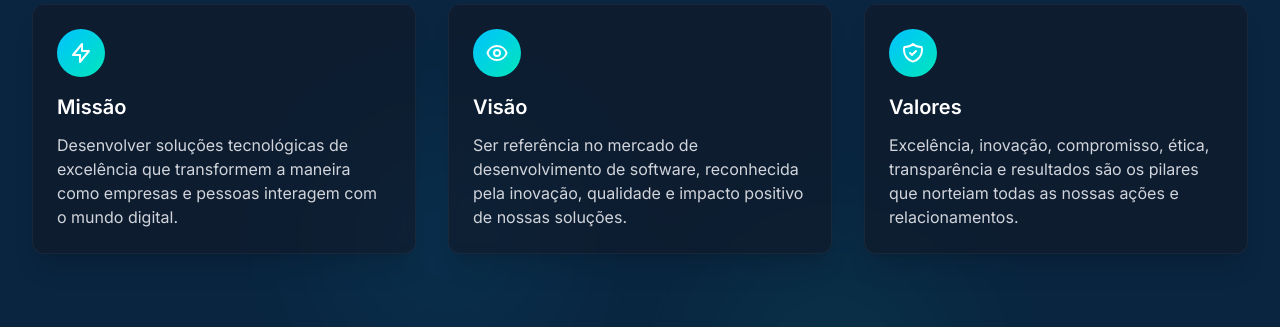
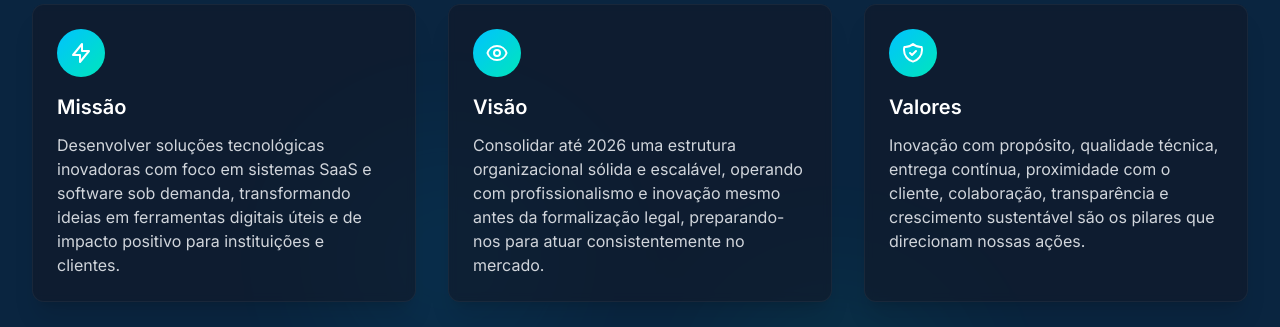
Before and after one commit to GustavoAlmeidaPuff/protonpage, a React (Vite) app: page / in a window 1280 px wide. Shown: the part 1060-1387 px from the top of the page. Built offline with nearby package versions, Linux system fonts and the light colour scheme.

Commit message:
Atualiza descrições de missão, visão e valores na seção "Sobre" para refletir objetivos e princípios mais claros e específicos da empresa.

```diff
--- a/src/components/About.tsx
+++ b/src/components/About.tsx
@@ -62,7 +62,7 @@ const About = () => {
         <div className="grid grid-cols-1 md:grid-cols-2 lg:grid-cols-3 gap-8">
           <ValueItem
             title="Missão"
-            description="Desenvolver soluções tecnológicas de excelência que transformem a maneira como empresas e pessoas interagem com o mundo digital."
+            description="Desenvolver soluções tecnológicas inovadoras com foco em sistemas SaaS e software sob demanda, transformando ideias em ferramentas digitais úteis e de impacto positivo para instituições e clientes."
             icon={
               <svg xmlns="http://www.w3.org/2000/svg" className="h-6 w-6 text-white" fill="none" viewBox="0 0 24 24" stroke="currentColor">
                 <path strokeLinecap="round" strokeLinejoin="round" strokeWidth={2} d="M13 10V3L4 14h7v7l9-11h-7z" />
@@ -73,7 +73,7 @@ const About = () => {
 
           <ValueItem
             title="Visão"
-            description="Ser referência no mercado de desenvolvimento de software, reconhecida pela inovação, qualidade e impacto positivo de nossas soluções."
+            description="Consolidar até 2026 uma estrutura organizacional sólida e escalável, operando com profissionalismo e inovação mesmo antes da formalização legal, preparando-nos para atuar consistentemente no mercado."
             icon={
               <svg xmlns="http://www.w3.org/2000/svg" className="h-6 w-6 text-white" fill="none" viewBox="0 0 24 24" stroke="currentColor">
                 <path strokeLinecap="round" strokeLinejoin="round" strokeWidth={2} d="M15 12a3 3 0 11-6 0 3 3 0 016 0z" />
@@ -85,7 +85,7 @@ const About = () => {
 
           <ValueItem
             title="Valores"
-            description="Excelência, inovação, compromisso, ética, transparência e resultados são os pilares que norteiam todas as nossas ações e relacionamentos."
+            description="Inovação com propósito, qualidade técnica, entrega contínua, proximidade com o cliente, colaboração, transparência e crescimento sustentável são os pilares que direcionam nossas ações."
             icon={
               <svg xmlns="http://www.w3.org/2000/svg" className="h-6 w-6 text-white" fill="none" viewBox="0 0 24 24" stroke="currentColor">
                 <path strokeLinecap="round" strokeLinejoin="round" strokeWidth={2} d="M9 12l2 2 4-4m5.618-4.016A11.955 11.955 0 0112 2.944a11.955 11.955 0 01-8.618 3.04A12.02 12.02 0 003 9c0 5.591 3.824 10.29 9 11.622 5.176-1.332 9-6.03 9-11.622 0-1.042-.133-2.052-.382-3.016z" />
```
